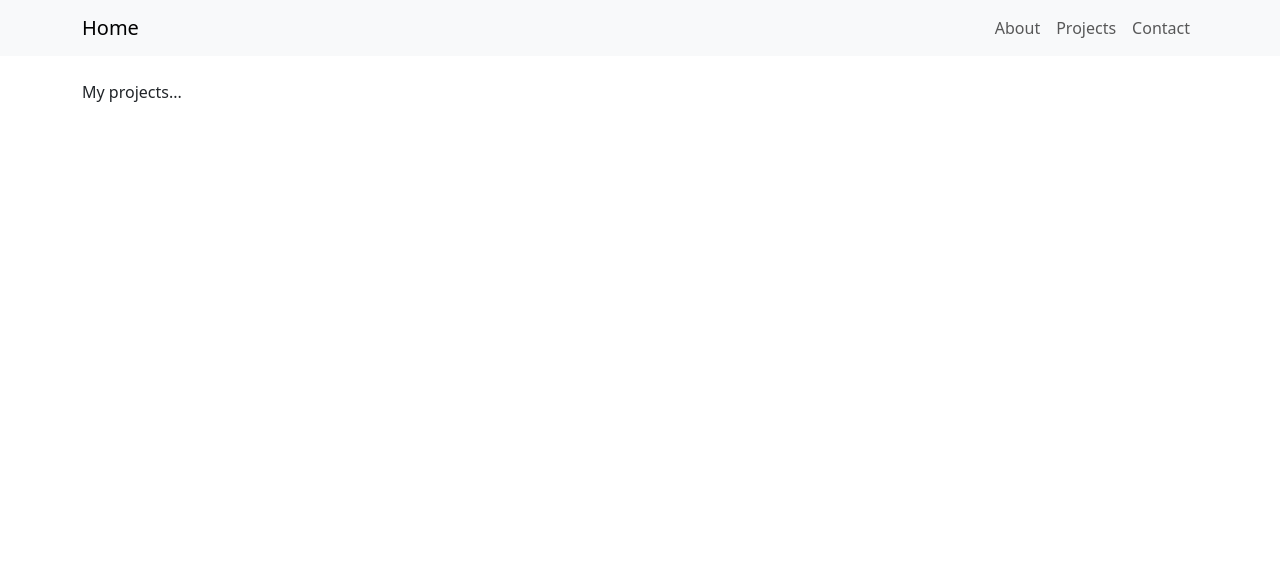
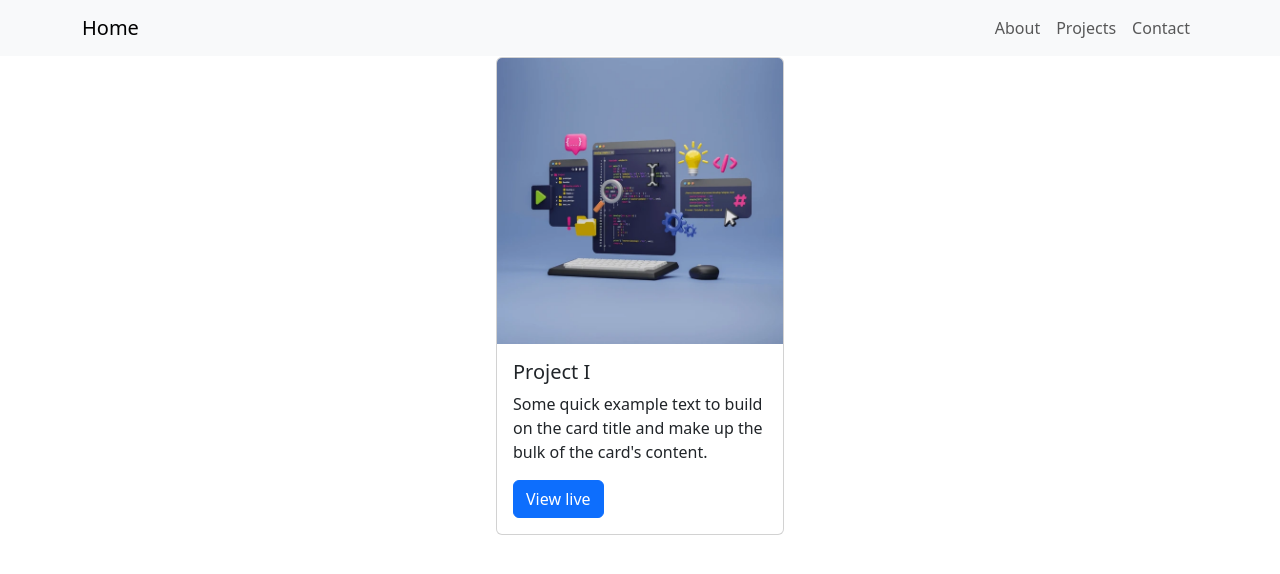
Before and after one commit to Raiko-Rajalaane/loputoo, a React (Vite) app in the folder portfoolio/: page /projects in a window 1280 px wide. Shown: the top 574 px of the page. Built offline with nearby package versions, Linux system fonts and the light colour scheme.

Commit message:
pages centered

```diff
--- /dev/null
+++ b/portfoolio/src/components/SingleCard.jsx
@@ -0,0 +1,20 @@
+import Button from 'react-bootstrap/Button';
+import Card from 'react-bootstrap/Card';
+
+function SingleCard() {
+  return (
+    <Card style={{ width: '18rem' }}>
+      <Card.Img variant="top" src="/project_img.jpg" />
+      <Card.Body>
+        <Card.Title>Project I</Card.Title>
+        <Card.Text>
+          Some quick example text to build on the card title and make up the
+          bulk of the card's content.
+        </Card.Text>
+        <Button variant="primary">View live</Button>
+      </Card.Body>
+    </Card>
+  );
+}
+
+export default SingleCard;
--- a/portfoolio/src/pages/About.jsx
+++ b/portfoolio/src/pages/About.jsx
@@ -1,9 +1,13 @@
 
 function About() {
   return (
-    <div className="mt-4">
-      About me...
-    </div>
+    <div
+    className="d-flex flex-column justify-content-center align-items-center"
+    style={{ minHeight: '80vh' }}
+  >
+    <h1 className="text-center">If you can read this then you must hire me.</h1>
+    <p className="lead text-center">I've got no experience, but also very little talent...</p>
+  </div>
   )
 }
 
--- a/portfoolio/src/pages/Contact.jsx
+++ b/portfoolio/src/pages/Contact.jsx
@@ -2,7 +2,10 @@ import { ContactForm } from "../components/ContactForm"
 
 function Contact() {
   return (
-    <div className="mt-4">
+    <div
+      className="d-flex justify-content-center align-items-center"
+      style={{ minHeight: '60vh' }}
+    >
       <ContactForm />
     </div>
   )
--- a/portfoolio/src/pages/Projects.jsx
+++ b/portfoolio/src/pages/Projects.jsx
@@ -1,8 +1,13 @@
+
+import SingleCard from "../components/SingleCard"
 
 function Projects() {
   return (
-    <div className="mt-4">
-      My projects...
+    <div
+      className="d-flex justify-content-center align-items-center"
+      style={{ minHeight: '60vh' }}
+    >
+      <SingleCard />
     </div>
   )
 }
```
Also changed, not shown: portfoolio/public/project_img.jpg (added).
